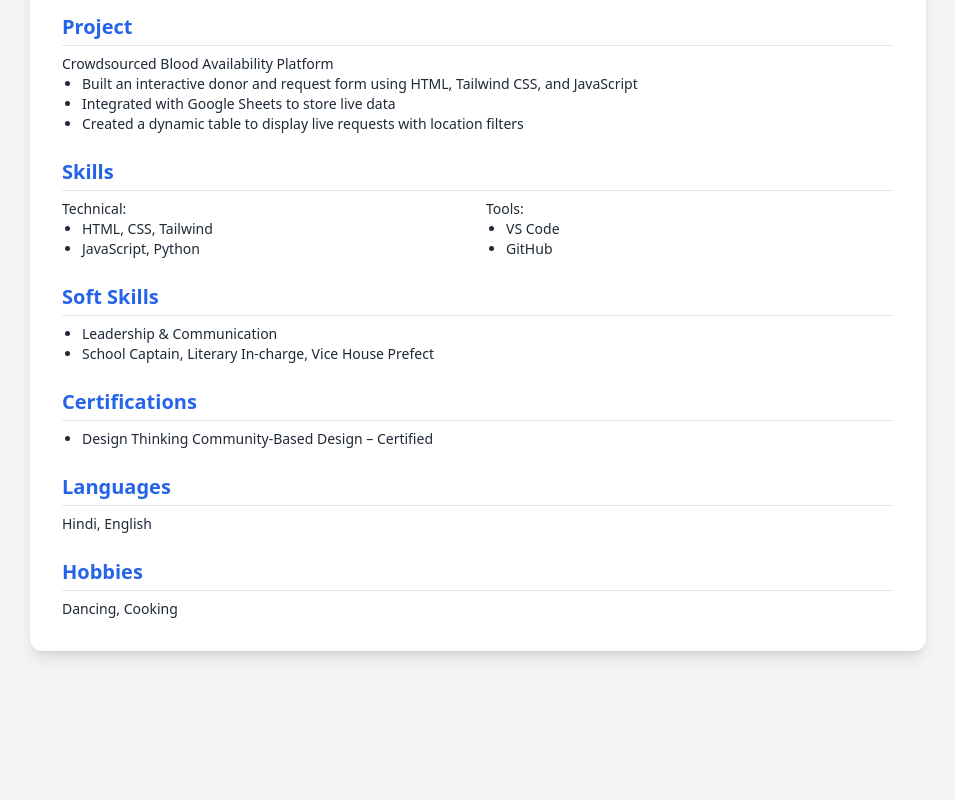
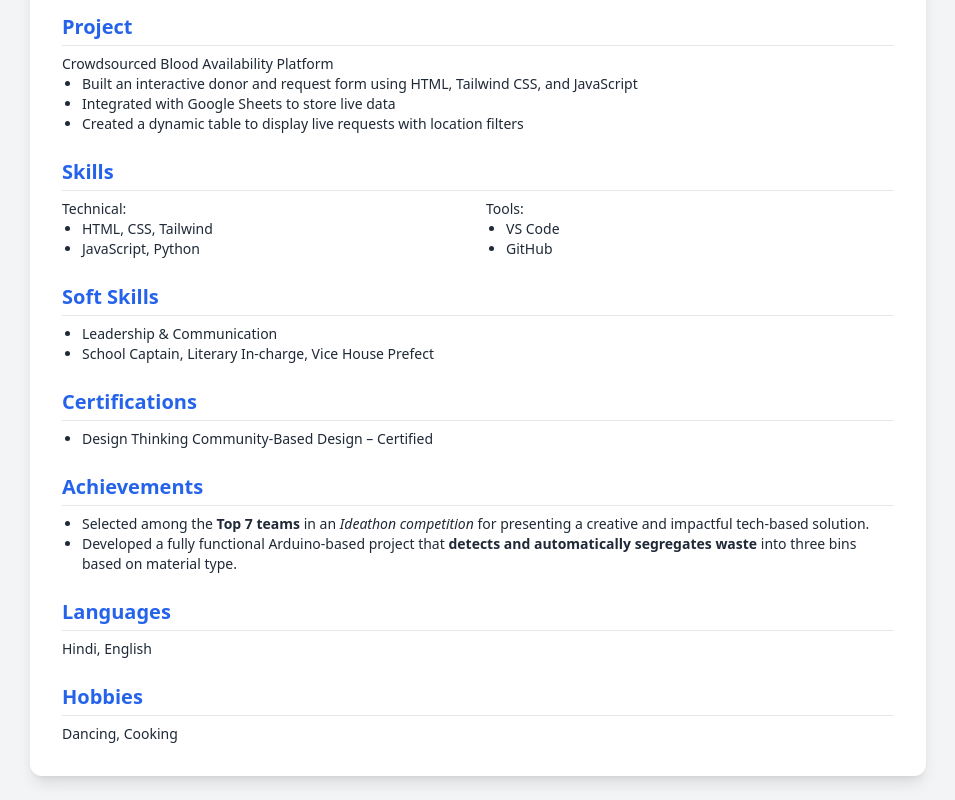
Before and after one commit to Ashiapargal/Resume, a plain HTML site: page index.html in a window 1280 px wide. Shown: the part 397-1197 px from the top of the page, without its empty margins (162-1117 px from the left). Before the commit the page ends 1072 px from the top, so only its background shows below. Drawn offline with nearby package versions, Linux system fonts and the light colour scheme.

Commit message:
index.html

```diff
--- a/index.html
+++ b/index.html
@@ -84,6 +84,14 @@
         Community-Based Design – Certified</li>
         </ul>
       </div>
+       <!-- Achievements -->
+    <div class="mt-6">
+     <h2 class="text-xl font-semibold text-blue-600 border-b pb-1">Achievements</h2>
+     <ul class="list-disc ml-5 text-sm mt-2">
+     <li>Selected among the <strong>Top 7 teams</strong> in an <em>Ideathon competition</em> for presenting a creative and impactful tech-based solution.</li>
+     <li>Developed a fully functional Arduino-based project that <strong>detects and automatically segregates waste</strong> into three bins based on material type.</li>
+      </ul>
+    </div>
 
       <!-- Languages -->
       <div class="mt-6">
```
